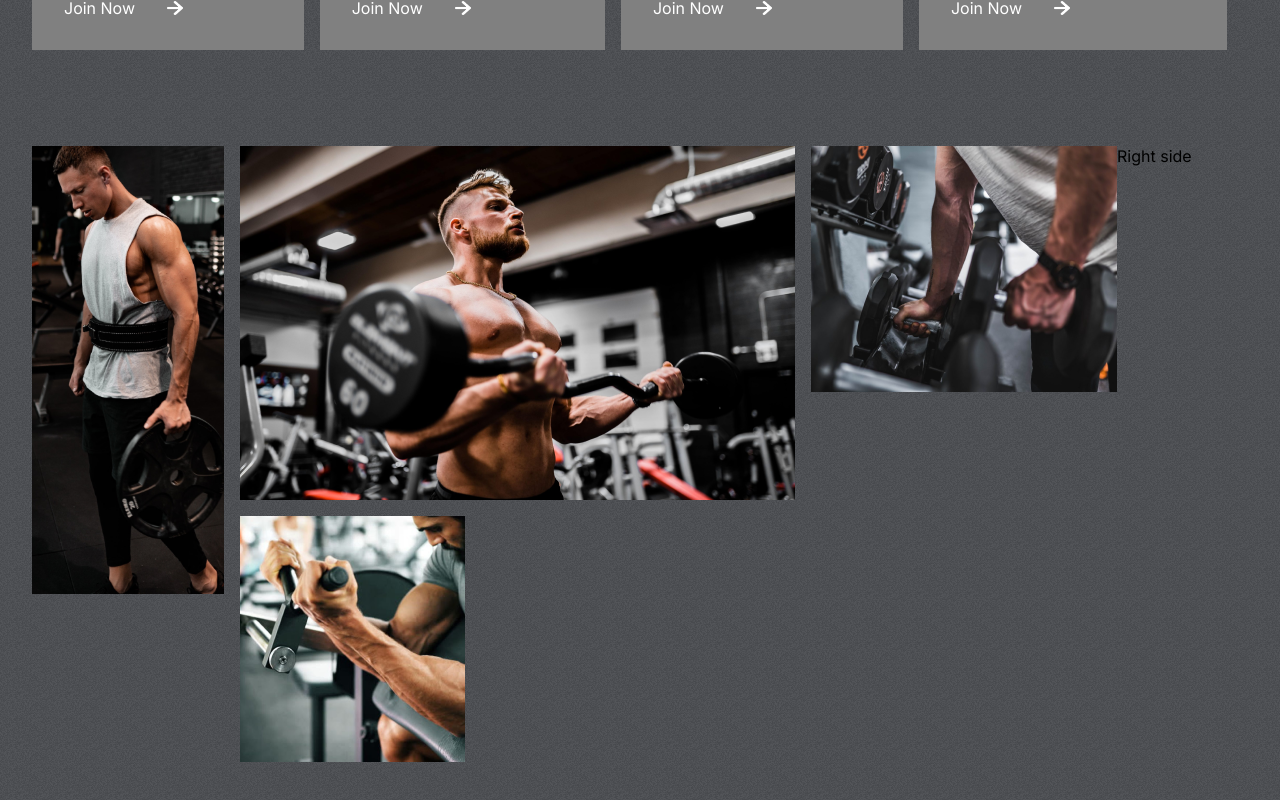
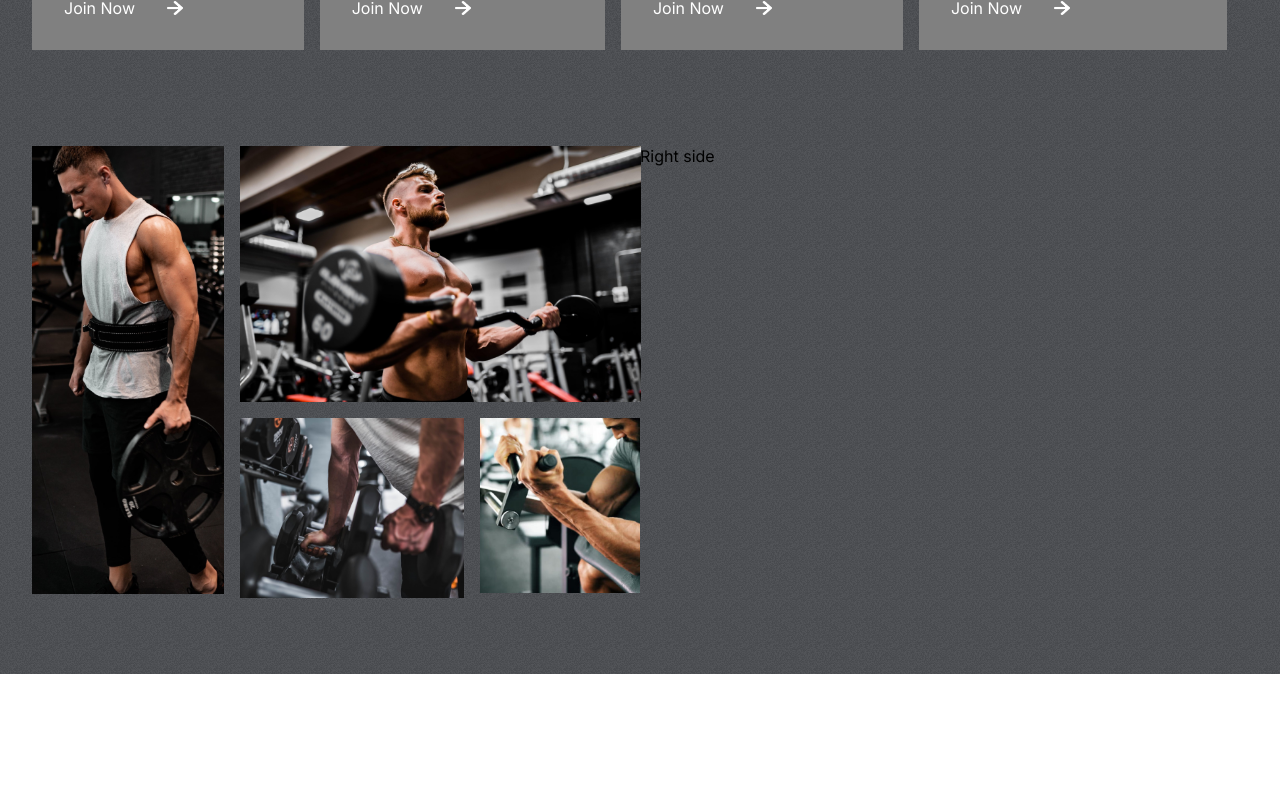
Before and after one commit to Szsz1987/Fit-club, a React (Create React App) app: page / in a window 1280 px wide. Shown: the part 1142-1942 px from the top of the page. After the commit the page ends 1816 px from the top, so only its background shows below. Built offline with nearby package versions, Linux system fonts and the light colour scheme.

Commit message:
Finish img's side in the Reasons component

```diff
--- a/src/components/Reasons/Reasons.css
+++ b/src/components/Reasons/Reasons.css
@@ -22,6 +22,24 @@
     height: 28rem;
 }
 
+.left-r>:nth-child(2){
+    width: auto;
+    height: 16rem;
+    grid-column: 2/4;
+}
+
+.left-r>:nth-child(3){
+    width: 14rem;
+    grid-column: 2/3;
+    grid-row: 2;
+}
+
+.left-r>:nth-child(4){
+    width: 10rem;
+    grid-row: 2;
+    grid-column: 3/4;
+}
+
 .right-r {
     flex: 1 1;
 }
--- a/src/index.js
+++ b/src/index.js
@@ -5,7 +5,7 @@
 
 const root = ReactDOM.createRoot(document.getElementById('root'));
 root.render(
-    <App />
+    <App/>
 );
 
 // If you want to start measuring performance in your app, pass a function
```
